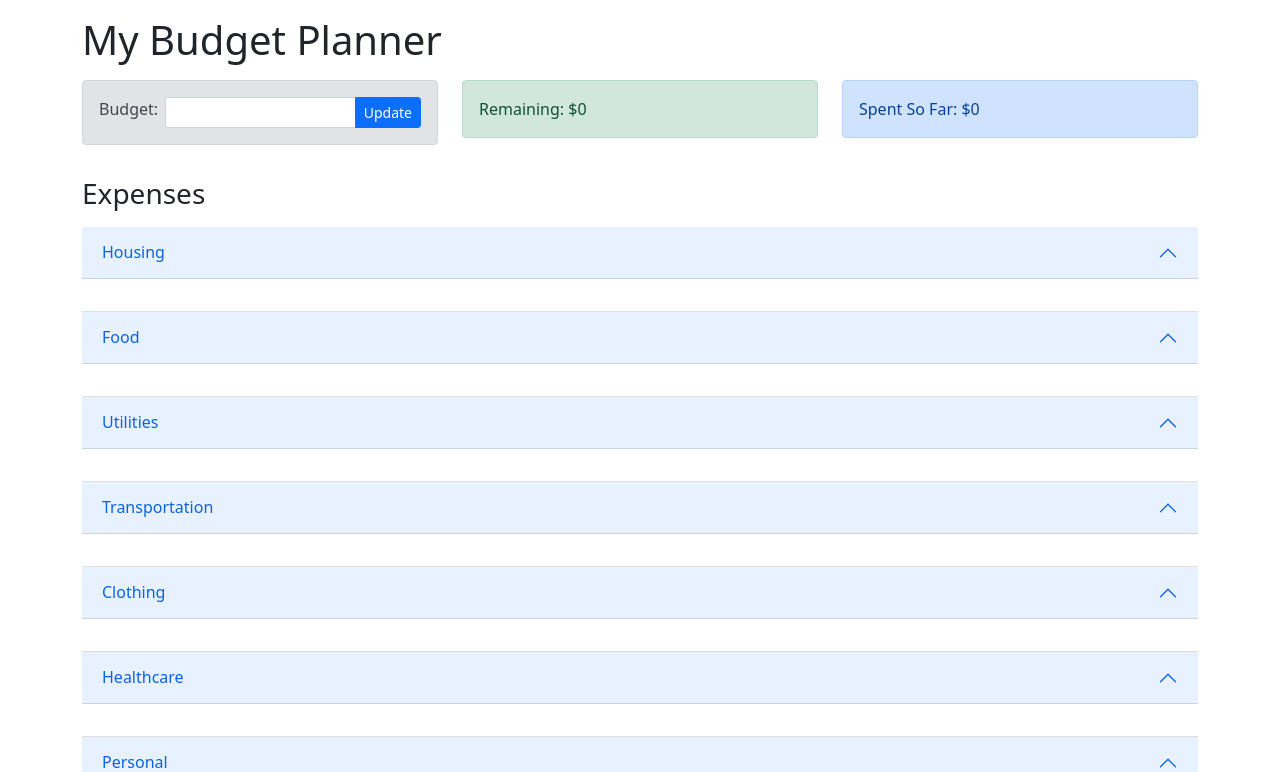
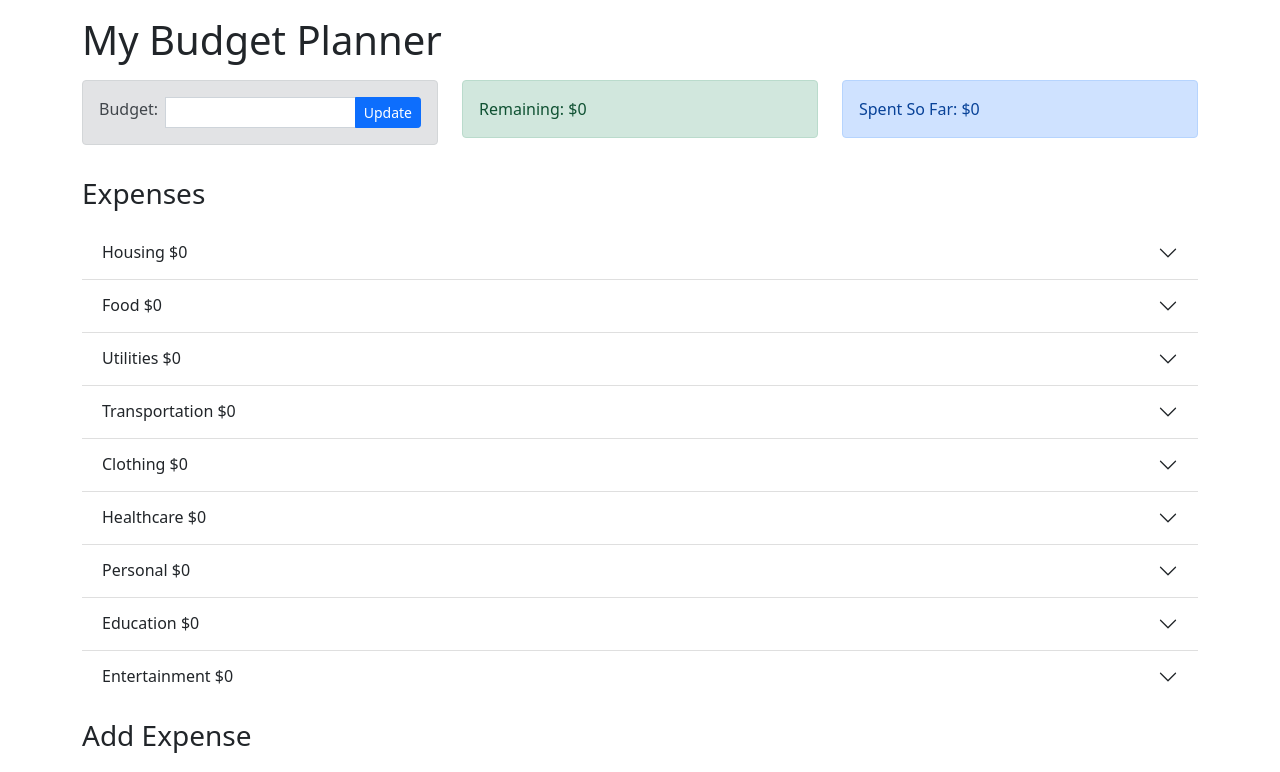
Before and after one commit to RachadQ/finance, a React (Create React App) app in the folder expensestracker/: page / in a window 1280 px wide. Shown: the top 772 px of the page. Built offline with nearby package versions, Linux system fonts and the light colour scheme.

Commit message:
Clean code

```diff
--- a/expensestracker/src/App.js
+++ b/expensestracker/src/App.js
@@ -1,4 +1,3 @@
-import logo from './logo.svg';
 import './App.css';
 import 'bootstrap/dist/css/bootstrap.min.css';
 import bootstrap from 'bootstrap'
--- a/expensestracker/src/components/AddExpenseForm.js
+++ b/expensestracker/src/components/AddExpenseForm.js
@@ -1,4 +1,4 @@
-import React, { useContext, useState, setState } from "react";
+import React, { useContext, useState } from "react";
 import { AppContext } from "./AppContext/AppContext";
 import { v4 as uuidv4 } from 'uuid';
 
@@ -48,13 +48,14 @@ const AddExpenseForm = () => {
                     <div className="col-sm">
                         <label for="expenseType">Expense Type</label>
                         <select
+                        required
                         className="form-select"
                         id="expenseType"
                         aria-label="Select expense Type"
                         value={type}
                         onChange={e => setType(e.target.value)}
                         >
-                            <option selected>Open this select menu</option>
+                            <option value="" disabled selected hidden>Open this select menu</option>
                             {categories.map(categoryType => {
                                 return <option value={`${categoryType}`}>{categoryType}</option>
                             })}
--- a/expensestracker/src/components/ExpenseList/ExpenseItem.js
+++ b/expensestracker/src/components/ExpenseList/ExpenseItem.js
@@ -12,13 +12,13 @@ const ExpenseItem = (props) => {
         })
     }
     return (
-        <li className="list-group-item d-flex justify-content-between align-items-center">
+        <li key={props.name} className="list-group-item d-flex justify-content-between align-items-center">
             {props.name}
             <div>
                 <span className="badge rounded-pill bg-primary mr-3">
                     ${props.cost}
                 </span>
-                <TiDelete size="1.5em" onClick={handleDeleteExpense}></TiDelete>
+                <TiDelete size="1.5em" onClick={handleDeleteExpense} ></TiDelete>
             </div>
         </li>
     )
--- a/expensestracker/src/components/ExpenseList/ExpenseList.js
+++ b/expensestracker/src/components/ExpenseList/ExpenseList.js
@@ -6,7 +6,6 @@ import ExpenseType from "./ExpenseType";
 const ExpenseList = () => {
     const { categories } = useContext(AppContext);
 
-    console.log(useContext(AppContext))
     return (
         <div className="accordion accordion-flush">
             {categories.map(expenseType => {
--- a/expensestracker/src/components/ExpenseList/ExpenseType.js
+++ b/expensestracker/src/components/ExpenseList/ExpenseType.js
@@ -5,18 +5,21 @@ import ExpenseItem from "./ExpenseItem";
 const ExpenseType = (props) => {
     const { expenses } = useContext(AppContext);
 
+    const expenseByCategory = expenses.filter(({ type }) => type === props.categoryType);
+    const totalExpenseByCategory = expenseByCategory.reduce((total, item) => total+item.cost, 0);
+
     return (
         <div className="accordion-item">
             <h2 className="accordion-header" id="panelsStayOpen-headingOne">
-                <button className="accordion-button" type="button" data-bs-toggle="collapse" data-bs-target={`#panelsStayOpen-collapse${props.idNum}`} aria-expanded="true" aria-controls="panelsStayOpen-collapseOne">
-                    {props.categoryType}
+                <button className="accordion-button collapsed" type="button" data-bs-toggle="collapse" data-bs-target={`#panelsStayOpen-collapse${props.idNum}`} aria-expanded="false" aria-controls="collapse">
+                    {`${props.categoryType} $${totalExpenseByCategory}`}
                 </button>
             </h2>
-            <div id={`panelsStayOpen-collapse${props.idNum}`} className="accordion-collapse collapse show" aria-labelledby="panelsStayOpen-headingOne">
+            <div id={`panelsStayOpen-collapse${props.idNum}`} className="accordion-collapse collapse" aria-labelledby="Expense Category">
                 <div className="accordion-body">
                     <ul className="list-group">
                         {
-                            expenses.filter(({ type }) => type === props.categoryType).map(({ id, name, cost }) => (
+                            expenseByCategory.map(({ id, name, cost }) => (
                                 <ExpenseItem id={id} name={name} cost={cost} />
                             ))}
                     </ul>
```
